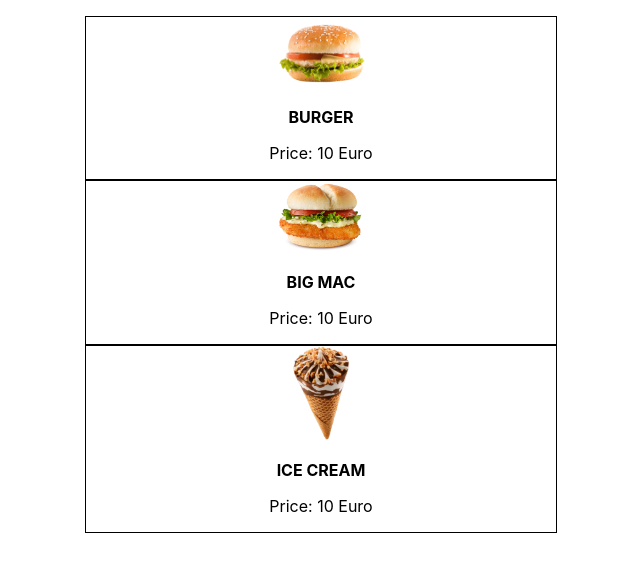
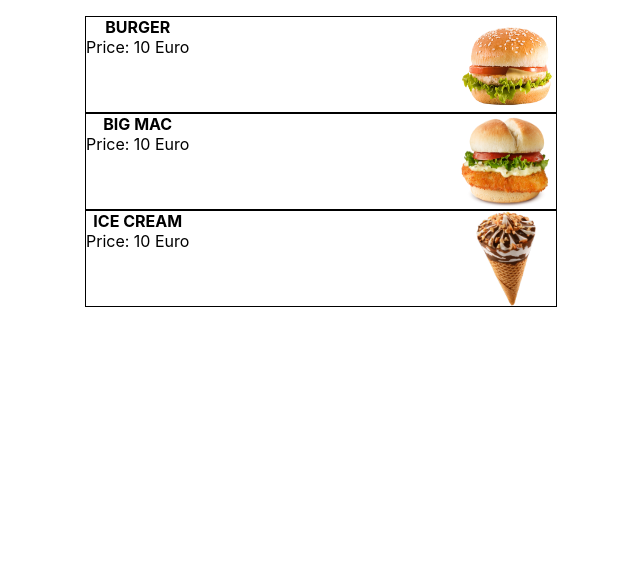
Before and after one commit to chungphamhn/order-food, a React (Create React App) app: page / in a window 1280 px wide. Shown: the top 572 px of the page, without its empty margins (339-979 px from the left). Built offline with nearby package versions, Linux system fonts and the light colour scheme.

Commit message:
add singdish.css

```diff
--- a/src/container/Dishes/SingleDish.css
+++ b/src/container/Dishes/SingleDish.css
@@ -1,8 +1,9 @@
 .SingleDish {
+    display: flex;
+    justify-content: space-between;
     border: 1px solid;
 }
     .SingleDish img {
-        margin-left: 0;
-        width: 20%;
-        height: 30%;
+        width: 100px;
+        height: 95px;
     }
--- a/src/container/Dishes/SingleDish.js
+++ b/src/container/Dishes/SingleDish.js
@@ -14,12 +14,11 @@
 
         let dish = (
             <div onClick={this.clickHandle} key={this.props.Key} className="SingleDish">
-
+                <div>
+                    <div className="title"><strong>{this.props.dishName}</strong></div>
+                    <div>Price: {this.props.dishPrice} Euro</div>
+                </div>
                 <img src={this.props.dishPic} alt='pics of burger' />
-                <div>
-                    <p className="title"> <strong>{this.props.dishName}</strong></p>
-                    <p>Price: {this.props.dishPrice} Euro</p>
-                </div>
             </div>
         );
 
@@ -28,18 +27,17 @@
 
             dish = (
                 <div onClick={this.clickHandle} key={this.props.Key} className="SingleDish" >
+                    <div>
+                        <div className="title"><strong>{this.props.dishName}</strong></div>
+                        <div>
+                            count:
+                            <button>-</button>
+                            <button>+</button>
+                        </div>
 
+                        <p>Price: {this.props.dishPrice} Euro</p>
+                    </div>
                     <img src={this.props.dishPic} alt='pics of Nachos' />
-
-                    <div>
-
-                        <p className="title"> <strong>{this.props.dishName}</strong></p>
-                        <p>count: </p>
-                        <button>-</button>
-                        <button>+</button>
-                        <p>Price: {this.props.dishPrice} Euro</p>
-
-                    </div>
                 </div>
             );
         }
```
